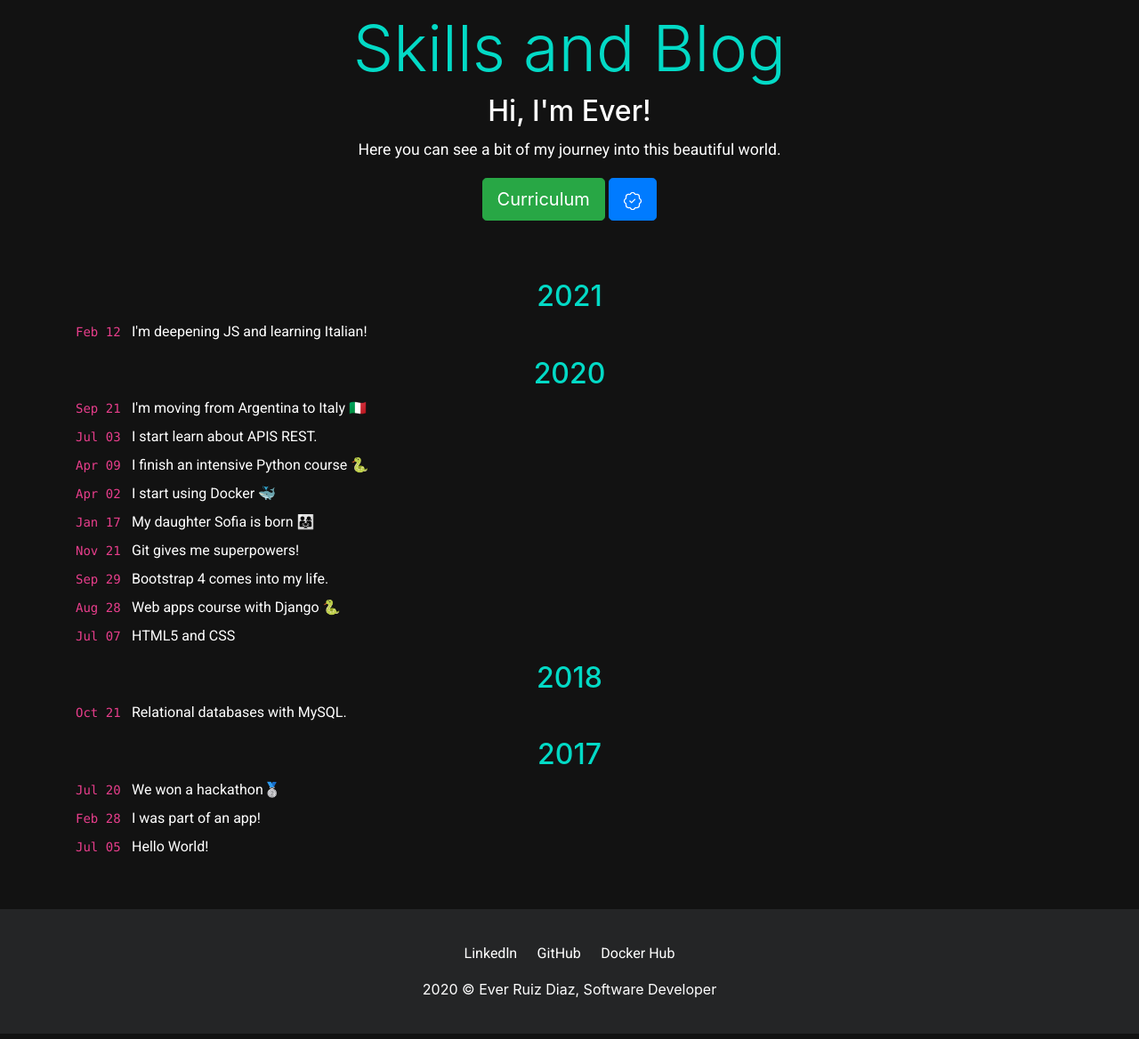
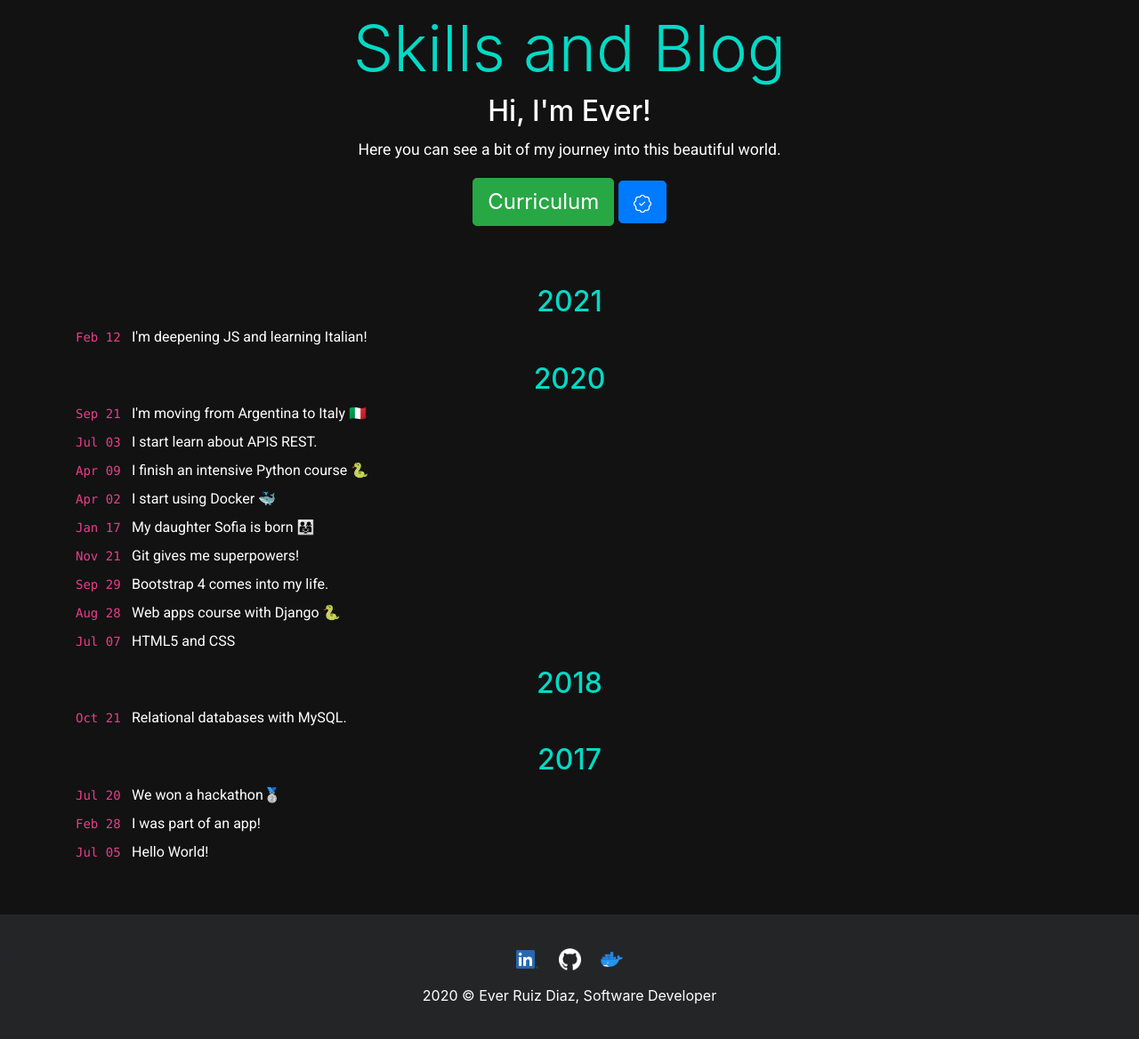
Before and after one commit to ruizdiazever/portfolio, a Django app: page / in a window 1280 px wide. Shown: the part 149-1317 px from the top of the page at 89% size. Run offline with Django 3.2, Linux system fonts and the light colour scheme; data comes from the database, SQL or seed files in the repository; both versions use the stored data as it was after the commit; some libraries are stand-ins or nearby versions.

Commit message:
Now the page is super efficient

```diff
--- a/core/static/core/css/styles.css
+++ b/core/static/core/css/styles.css
@@ -61,11 +61,19 @@ p {
 }
 
 
-#stories{
+.gordon{
     color: #FFFFFF;
-    text-decoration: none;
     font-family: "Roboto",Helvetica,Arial,sans-serif;
+    text-decoration: none !important;
+}
 
+#botoncito{
+    font-size: 18pt;
+    height: min-content;
+}
+
+#certibotoncito{
+    height: auto;
 }
 
 
--- a/core/templates/core/footer.html
+++ b/core/templates/core/footer.html
@@ -1,9 +1,13 @@
+{% load static %}
+
 <footer class="col-md-12">
     <div id="redes">
         <ul style="padding-left: 0px !important;">
-            <a target="blank" href="https://www.linkedin.com/in/everdev/">Linkedln</a>
-            <a target="blank" href="https://github.com/ruizdiazever">GitHub</a>
-            <a target="blank" href="https://hub.docker.com/u/ruizdiazever/">Docker Hub</a>
+            <li>
+                <a target="blank" href="https://www.linkedin.com/in/everdev/"><img style="max-width: 25px;" src="{% static 'core/img/linkedin.webp' %}" title="LinkedIn"></a>
+                <a target="blank" href="https://github.com/ruizdiazever"><img style="max-width: 25px;" src="{% static 'core/img/github.webp' %}" title="GitHub"></a>
+                <a target="blank" href="https://hub.docker.com/u/ruizdiazever/"><img style="max-width: 25px;" src="{% static 'core/img/docker.webp' %}" title="Docker Hub"></a>
+            </li>
         </ul>
     </div>
     <div class="copy">
--- a/core/templates/core/home.html
+++ b/core/templates/core/home.html
@@ -10,9 +10,9 @@
         <p id="superp">Here you can see a bit of my journey into this beautiful world.</p>
 
 
-        <a id= "curriculum" href="{% static 'core/docs/curriculum.pdf' %}" target="blank"><button type="button" title="Curriculum" class="btn btn-success btn-lg">Curriculum</button></a>
+        <a href="{% static 'core/docs/curriculum.pdf' %}" target="blank"><button type="button" title="Curriculum" id="botoncito" class="btn btn-success btn-lg">Curriculum</button></a>
 
-        <a id= "curriculum" href="{% url 'certifications' %}" target="blank" title="Certifications">
+        <a href="{% url 'certifications' %}" id="certibotoncito" target="blank" title="Certifications">
             <button type="button" class="btn btn-primary btn-lg" title="Certifications">
                     <svg width="1em" height="1em" viewBox="0 0 16 16" class="bi bi-patch-check" fill="currentColor" xmlns="http://www.w3.org/2000/svg">
                         <path fill-rule="evenodd" d="M10.273 2.513l-.921-.944.715-.698.622.637.89-.011a2.89 2.89 0 0 1 2.924 2.924l-.01.89.636.622a2.89 2.89 0 0 1 0 4.134l-.637.622.011.89a2.89 2.89 0 0 1-2.924 2.924l-.89-.01-.622.636a2.89 2.89 0 0 1-4.134 0l-.622-.637-.89.011a2.89 2.89 0 0 1-2.924-2.924l.01-.89-.636-.622a2.89 2.89 0 0 1 0-4.134l.637-.622-.011-.89a2.89 2.89 0 0 1 2.924-2.924l.89.01.622-.636a2.89 2.89 0 0 1 4.134 0l-.715.698a1.89 1.89 0 0 0-2.704 0l-.92.944-1.32-.016a1.89 1.89 0 0 0-1.911 1.912l.016 1.318-.944.921a1.89 1.89 0 0 0 0 2.704l.944.92-.016 1.32a1.89 1.89 0 0 0 1.912 1.911l1.318-.016.921.944a1.89 1.89 0 0 0 2.704 0l.92-.944 1.32.016a1.89 1.89 0 0 0 1.911-1.912l-.016-1.318.944-.921a1.89 1.89 0 0 0 0-2.704l-.944-.92.016-1.32a1.89 1.89 0 0 0-1.912-1.911l-1.318.016z"/>
@@ -35,7 +35,7 @@
                     {% endif %}
                 </h2>
 
-                <a class="text-left" type="button" data-toggle="modal" data-target="#{{elemento.subtitle}}" target="blank" id="stories" type="button" href="{% if elemento.link != None %} {{elemento.link}} {% endif %}" style="display: flex; align-items: start;">
+                <a class="gordon text-left" type="button" data-toggle="modal" data-target="#{{elemento.subtitle}}" target="blank" type="button" href="{% if elemento.link != None %} {{elemento.link}} {% endif %}" style="display: flex; align-items: start;">
                     <span style="white-space: nowrap;">
                     <code>
                         <time class="dt-published dt-updated" datetime="{{elemento.datetime}}">
@@ -52,7 +52,7 @@
                         <div class="modal-content" style="background-color: #121212;">
 
                             <div class="modal-header text-light" style="background-color: #1E1E1E; border-style: none;">
-                                <h5 class="modal-title" id="exampleModalCenterTitle">{{elemento.subtitle}}</h5>
+                                <h5 class="modal-title">{{elemento.subtitle}}</h5>
                                 <button type="button" class="close text-light" data-dismiss="modal" aria-label="Close">
                                 <span aria-hidden="true">&times;</span>
                                 </button>
@@ -63,6 +63,7 @@
                                 <br><br>
                                 <a href="{% if elemento.link != None %} {{elemento.link}} {% endif %}" target="blank"> More info.</a>
                             </div>
+
                             <div class="modal-footer" style="background-color: #1E1E1E; border-style: none;">
                                 <button type="button" class="btn btn-primary" data-dismiss="modal">Close</button>
                             </div>
```
Also changed, not shown: core/static/core/img/docker.webp (added), core/static/core/img/linkedin.webp (added), db.sqlite3.
